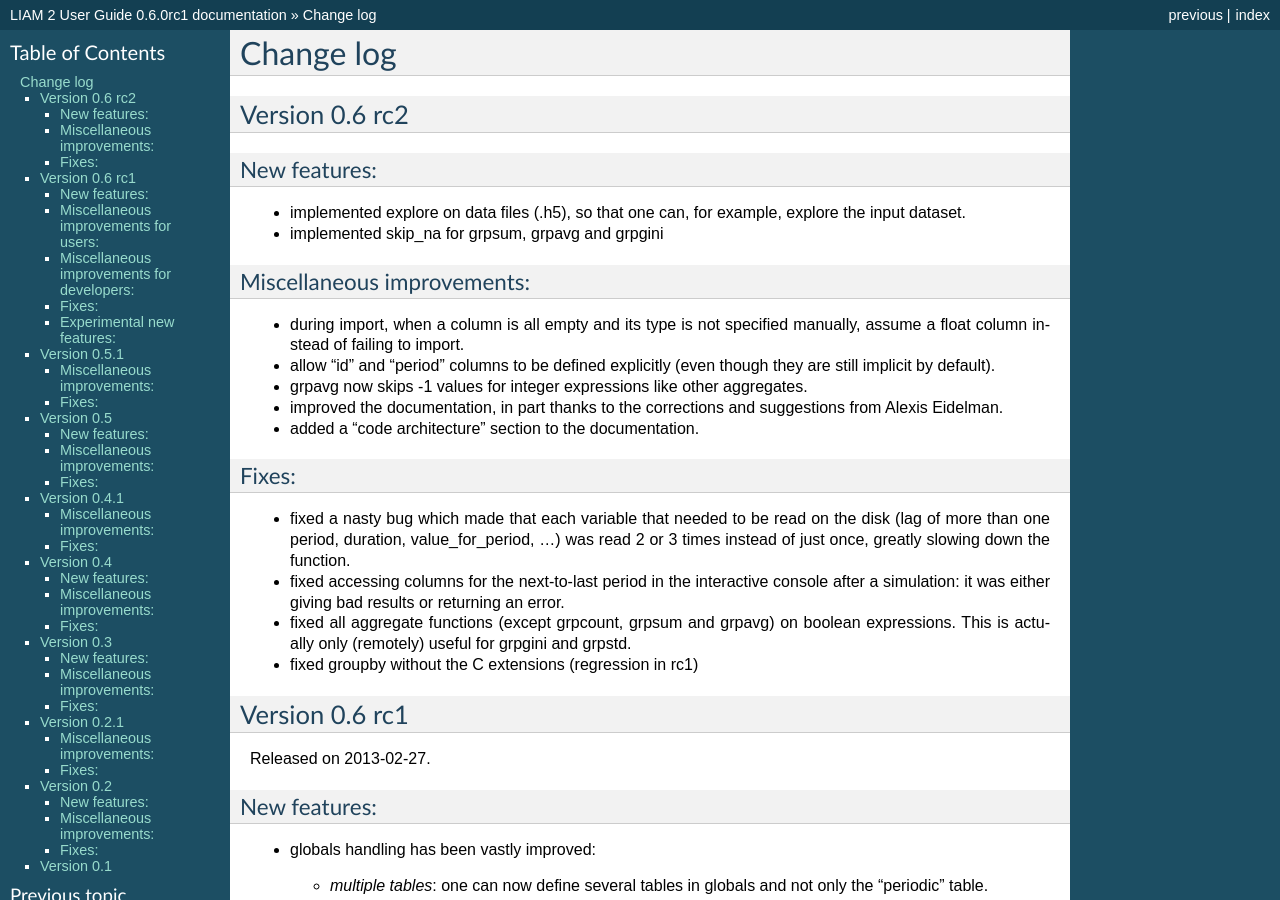
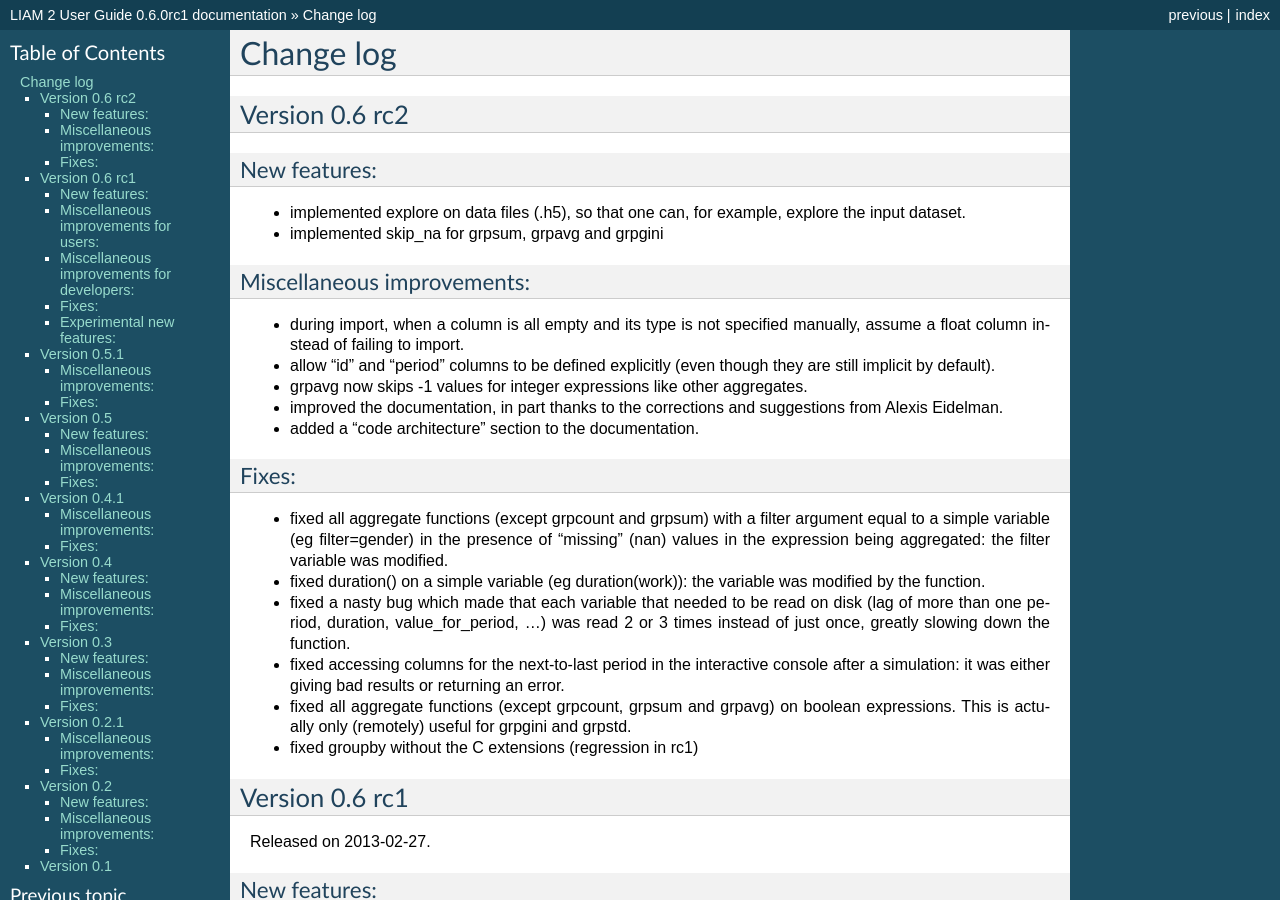
Before and after one commit to liam2/liam2, a Sphinx documentation site: the page built from doc/usersguide/source/changes.rst, in a window 1280 px wide and 900 px high. Built offline with Sphinx 7.4.7, drawn with Linux system fonts in a browser that asks for light colours; formulas are drawn with MathJax 3.

Commit message:
final changelog update

```diff
--- a/doc/usersguide/source/changes.rst
+++ b/doc/usersguide/source/changes.rst
@@ -28,8 +28,14 @@
 Fixes:
 ------
 
+* fixed all aggregate functions (except grpcount and grpsum) with a filter
+  argument equal to a simple variable (eg filter=gender) in the presence of
+  "missing" (nan) values in the expression being aggregated: the filter
+  variable was modified.
+* fixed duration() on a simple variable (eg duration(work)): the variable was
+  modified by the function.
 * fixed a nasty bug which made that each variable that needed to be read on
-  the disk (lag of more than one period, duration, value_for_period, ...) was
+  disk (lag of more than one period, duration, value_for_period, ...) was
   read 2 or 3 times instead of just once, greatly slowing down the function.
 * fixed accessing columns for the next-to-last period in the interactive
   console after a simulation: it was either giving bad results or returning an
```
